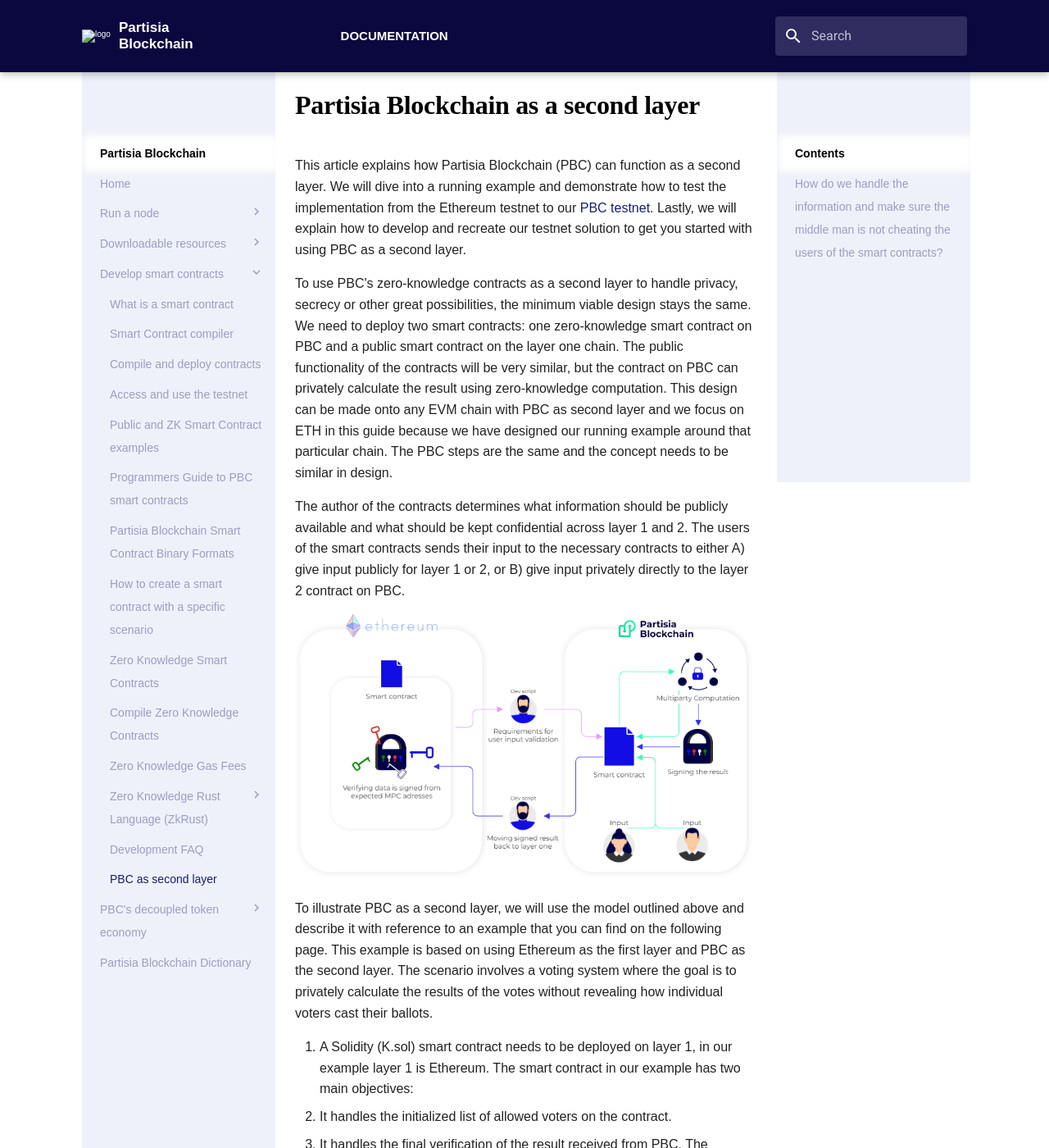
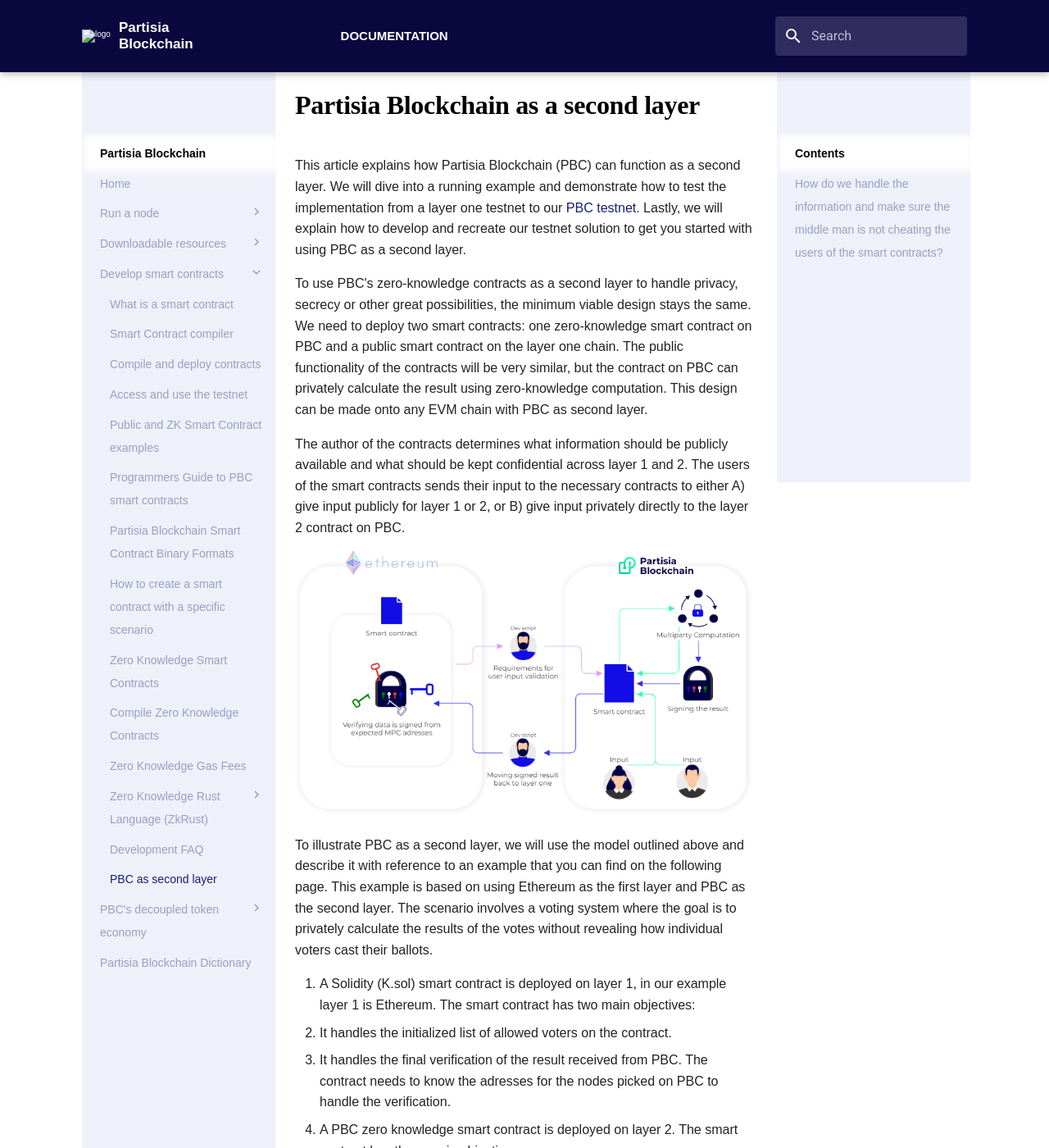
Before and after one commit to 0xSero/partisia-docs, an MkDocs documentation site: the page built from docs/PBC-as-a-second-layer/pbc-as-second-layer.md, in a window 1280 px wide and 1400 px high. Shown: the whole window at 82% size. Built offline with MkDocs 1.6.1 and Material for MkDocs 9.7.7, drawn with Linux system fonts in a browser that asks for light colours; some web fonts are replaced; a script that is not in the unit is left out; some of the changed text lies outside the part shown.

Commit message:
Removing a couple of sentences and removing 'needs to be'

```diff
--- a/docs/PBC-as-a-second-layer/pbc-as-second-layer.md
+++ b/docs/PBC-as-a-second-layer/pbc-as-second-layer.md
@@ -1,9 +1,9 @@
 # Partisia Blockchain as a second layer
 
-This article explains how Partisia Blockchain (PBC) can function as a second layer. We will dive into a running example and demonstrate how to test the implementation from the Ethereum testnet to our [PBC testnet](/docs/testnet.md). Lastly, we will explain how to develop and recreate our testnet solution to get you started with using PBC as a second layer.
+This article explains how Partisia Blockchain (PBC) can function as a second layer. We will dive into a running example and demonstrate how to test the implementation from a layer one testnet to our [PBC testnet](/docs/testnet.md). Lastly, we will explain how to develop and recreate our testnet solution to get you started with using PBC as a second layer.
 
 To use PBC's zero-knowledge contracts as a second layer to handle privacy, secrecy or other great possibilities, the minimum viable design stays the same.
-We need to deploy two smart contracts: one zero-knowledge smart contract on PBC and a public smart contract on the layer one chain. The public functionality of the contracts will be very similar, but the contract on PBC can privately calculate the result using zero-knowledge computation. This design can be made onto any EVM chain with PBC as second layer and we focus on ETH in this guide because we have designed our running example around that particular chain. The PBC steps are the same and the concept needs to be similar in design.
+We need to deploy two smart contracts: one zero-knowledge smart contract on PBC and a public smart contract on the layer one chain. The public functionality of the contracts will be very similar, but the contract on PBC can privately calculate the result using zero-knowledge computation. This design can be made onto any EVM chain with PBC as second layer.
 
 The author of the contracts determines what information should be publicly available and what should be kept confidential across layer 1 and 2. The users of the smart contracts sends their input to the necessary contracts to either A) give input publicly for layer 1 or 2, or B) give input privately directly to the layer 2 contract on PBC.
 
@@ -11,21 +11,21 @@
 
 To illustrate PBC as a second layer, we will use the model outlined above and describe it with reference to an example that you can find on the following page. This example is based on using Ethereum as the first layer and PBC as the second layer. The scenario involves a voting system where the goal is to privately calculate the results of the votes without revealing how individual voters cast their ballots.
 
-1. A Solidity (K.sol) smart contract needs to be deployed on layer 1, in our example layer 1 is Ethereum. The smart contract in our example has two main objectives:
+1. A Solidity (K.sol) smart contract is deployed on layer 1, in our example layer 1 is Ethereum. The smart contract has two main objectives:
    * It handles the initialized list of allowed voters on the contract.
    * It handles the final verification of the result received from PBC. The contract needs to know the adresses for the nodes picked on PBC to handle the verification.
-2. A PBC zero knowledge smart contract needs to be deployed on layer 2. The smart contract in our example has three main objectives:
+2. A PBC zero knowledge smart contract is deployed on layer 2. The smart contract has three main objectives:
    * It accepts the list of allowed voters to ensure only voters whos part of the vote can send their vote.
    * It lets allowed users vote
    * It counts the votes privately and signs the result with the zero-knowledge (ZK) nodes keys. More on this later.
 3. When the PBC smart contract is deployed, it selects four MPC nodes to perform the zero-knowledge calculation.
-4. The list of allowed voters from the .sol contract needs to be transferred onto PBC. Typically an off-chain script is used to move the data between chains.
+4. The list of allowed voters from the .sol contract is transferred onto PBC. Typically an off-chain script is used to move the data between chains.
 5. After transferring the list of allowed voters, the PBC smart contract knows which votes it can accept and from whom.
 6. Voters submit their votes directly to the PBC smart contract, ensuring confidentiality.
 7. The smart contract continually sends the votes it receives to the prepicked MPC node operators, also called zero-knowledge nodes. The ZK nodes will handle our computation privately without knowing the voters and votes themselves. You can read more about the MPC process [in our dictionary](../dictionary.md#mpc)
 8. When the smart contract on PBC reaches its deadline it will start the ZK computation for counting the votes.
 9. When the computation is complete, the nodes are asked to reveal the result, which is then signed by the nodes.
-10. The signed result needs to be transferred back to the Ethereum contract, typically done by another off-chain script.
+10. The signed result is transferred back to the Ethereum contract, typically done by another off-chain script.
 11. The Ethereum contract verifies that the signatures are from the expected MPC addresses before publishing the vote results on its chain to end the vote.
 
 ## How do we handle the information and make sure the middle man is not cheating the users of the smart contracts?
```
